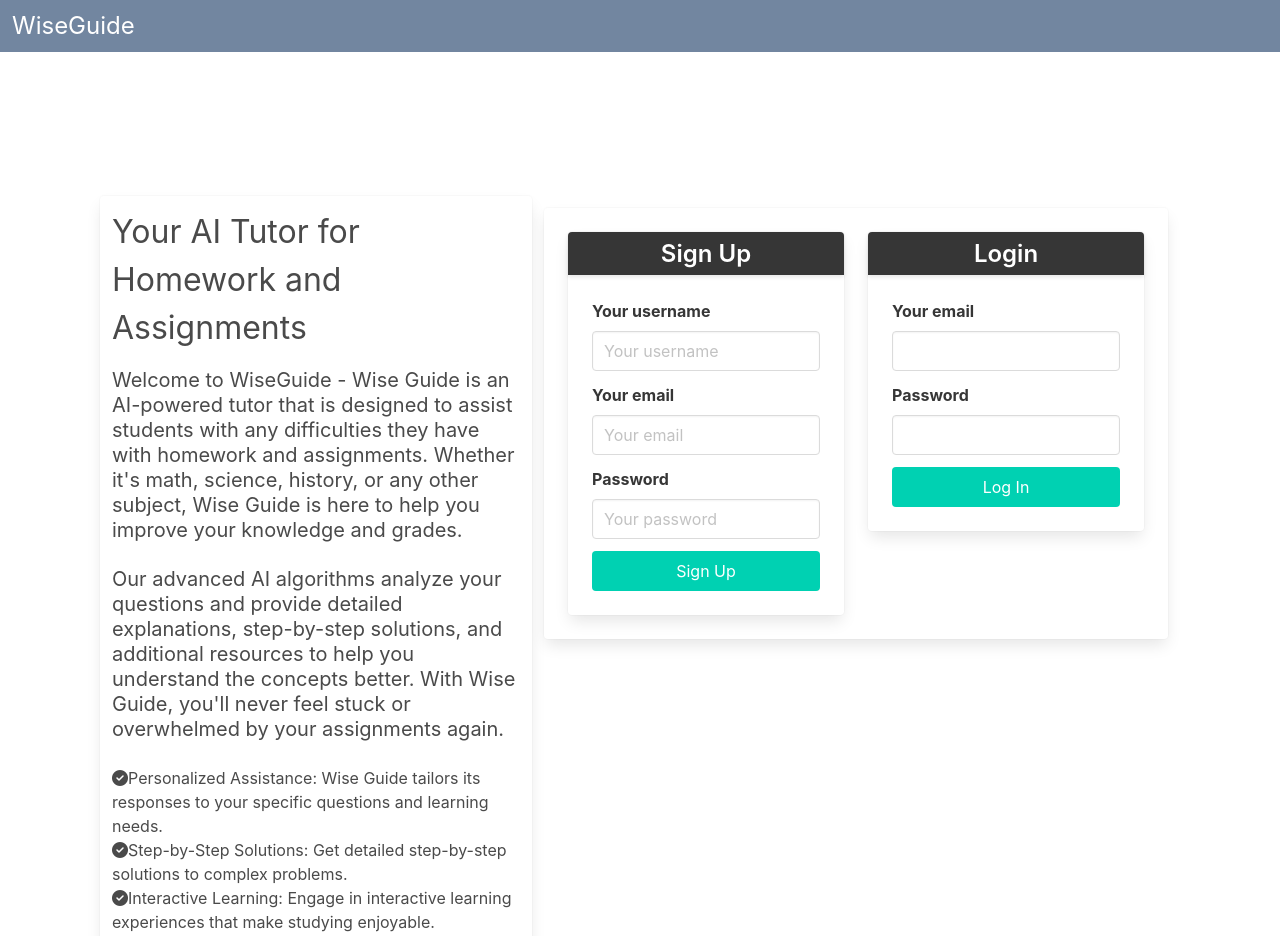
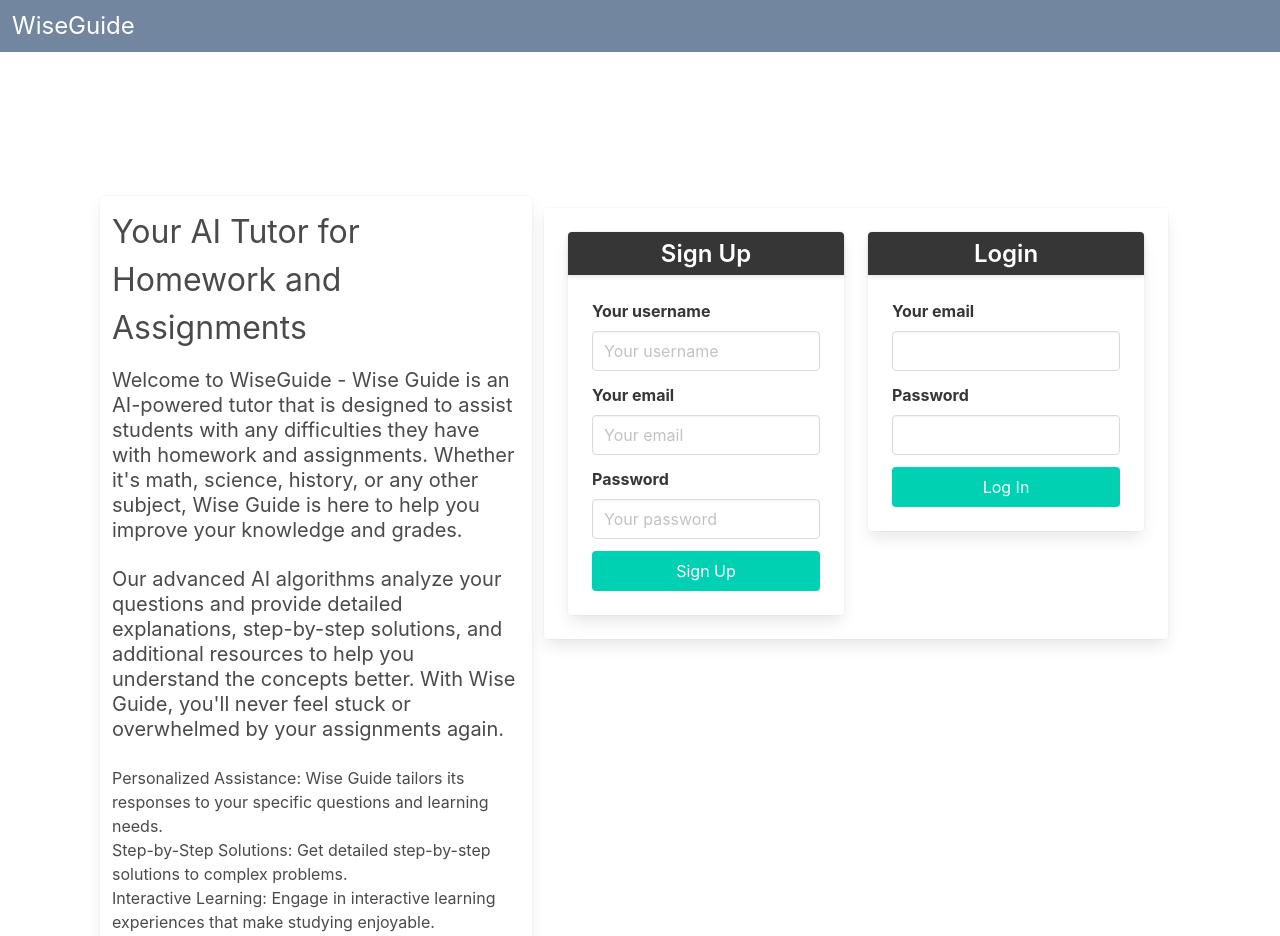
Before and after one commit to JABOWG/wise-guide, a React (Create React App) app in the folder client/: page /userform in a window 1280 px wide. Shown: the top 936 px of the page. Built offline with nearby package versions, Linux system fonts and the light colour scheme; the HTML template or start-up script is replaced by a standard one.

Commit message:
Redeploying

```diff
--- a/client/src/components/SessionList/index.js
+++ b/client/src/components/SessionList/index.js
@@ -40,7 +40,8 @@ const SessionList = ({ sessions, handleDeleteSession }) => {
                   className="delete-button card-footer-item button is-danger has-text-white"
                   onClick={() => handleDeleteSession(session._id)}
                 >
-                  <i className="fa-solid fa-trash-can"></i>
+                  Delete
+                  {/* <i className="fa-solid fa-trash-can"></i> */}
                 </button>
               </footer>
             </div>
--- a/client/src/index.js
+++ b/client/src/index.js
@@ -2,7 +2,7 @@ import React from "react";
 import ReactDOM from "react-dom";
 import "bulma/css/bulma.min.css";
 // Import Font Awesome CSS
-import "@fortawesome/fontawesome-free/css/all.min.css";
+// import "@fortawesome/fontawesome-free/css/all.min.css";
 import App from "./App";
 
 // The ReactDOM.render() function takes two arguments: the HTML code to render and the DOM element to render it to.
--- a/client/src/pages/Sessions.js
+++ b/client/src/pages/Sessions.js
@@ -87,7 +87,8 @@ const Sessions = () => {
                     className="delete-button card-footer-item button is-danger has-text-white"
                     onClick={() => handleDeleteSession(session._id)}
                   >
-                    <i className="fa-solid fa-trash-can"></i>
+                    {/* <i className="fa-solid fa-trash-can"></i> */}
+                    Delete
                   </button>
                 </footer>
               </div>
--- a/client/src/pages/UserForm.js
+++ b/client/src/pages/UserForm.js
@@ -98,22 +98,22 @@ const UserForm = () => {
             </p>
             <ul>
               <ul>
-                <i className="fas fa-check-circle"></i>
+                {/* <i className="fas fa-check-circle"></i> */}
                 Personalized Assistance: Wise Guide tailors its responses to your
                 specific questions and learning needs.
               </ul>
               <ul>
-                <i className="fas fa-check-circle"></i>
+                {/* <i className="fas fa-check-circle"></i> */}
                 Step-by-Step Solutions: Get detailed step-by-step solutions to
                 complex problems.
               </ul>
               <ul>
-                <i className="fas fa-check-circle"></i>
+                {/* <i className="fas fa-check-circle"></i> */}
                 Interactive Learning: Engage in interactive learning experiences
                 that make studying enjoyable.
               </ul>
               <ul>
-                <i className="fas fa-check-circle"></i>
+                {/* <i className="fas fa-check-circle"></i> */}
                 Progress Tracking: Monitor your progress and track your
                 improvements over time.
               </ul>
```
